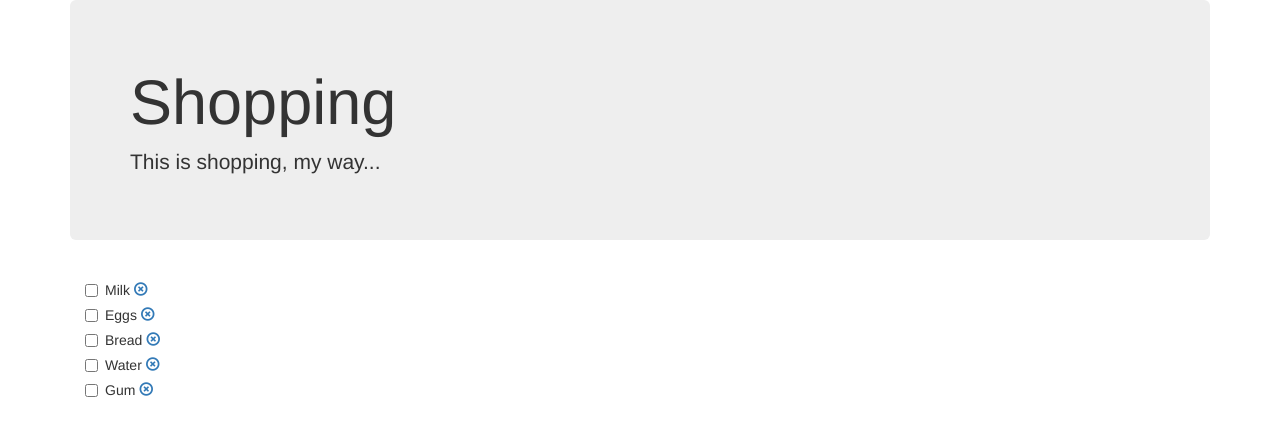
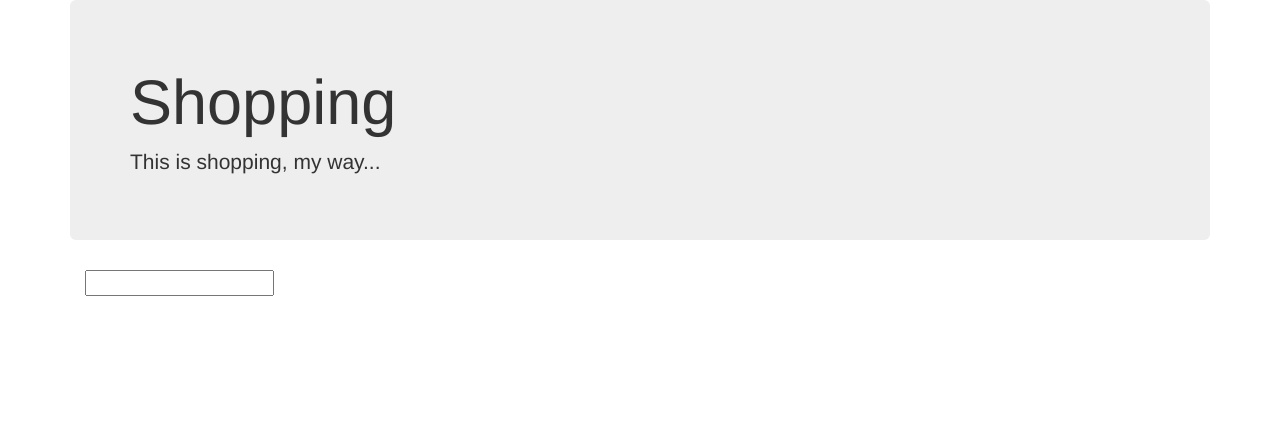
Before and after one commit to iliyan/shop, a React (Create React App) app: page / in a window 1280 px wide. Shown: the top 436 px of the page. Built offline with nearby package versions, Linux system fonts and the light colour scheme.

Commit message:
Added Input control Hendler

```diff
--- a/src/App.js
+++ b/src/App.js
@@ -9,7 +9,9 @@ class App extends Component {
 
   constructor() {
     super();
-    this.state = {list:['Milk', 'Eggs', 'Bread', 'Water','Gum']};
+    this.state = {
+        list:[]
+    };
   }
 
   onClickHandler(index) {
@@ -18,6 +20,18 @@ class App extends Component {
          newList.splice(index,1);
          return {list: newList};
       });
+  }
+  onChangeHandler(event) {
+   if (event.keyCode !== 13) return;
+   const newItem = event.target.value;
+   this.setState((oldState, props) => {
+     const newList = [...oldState.list , newItem];
+
+     return {list: newList};
+    });
+    // console.log(event.target.value);
+    console.log(event.keyCode);
+
   }
 
   render() {
@@ -36,6 +50,8 @@ class App extends Component {
                 <div className="col-lg-12">
 
                     <form>
+                      <input type="text"  onKeyUp={this.onChangeHandler.bind(this)}/>
+
                         {this.state.list.map((x, i) => (
                             <Item
                               index={i}
```
